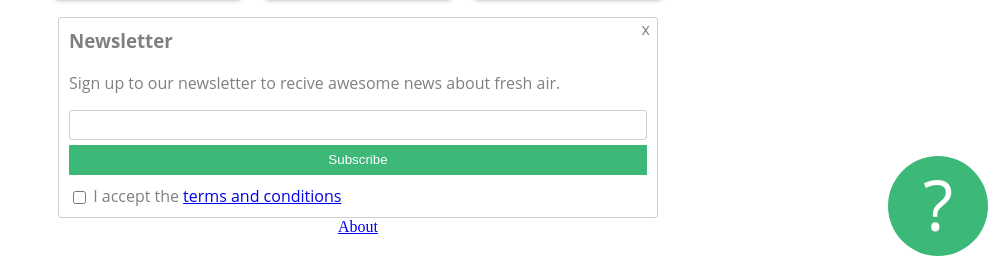
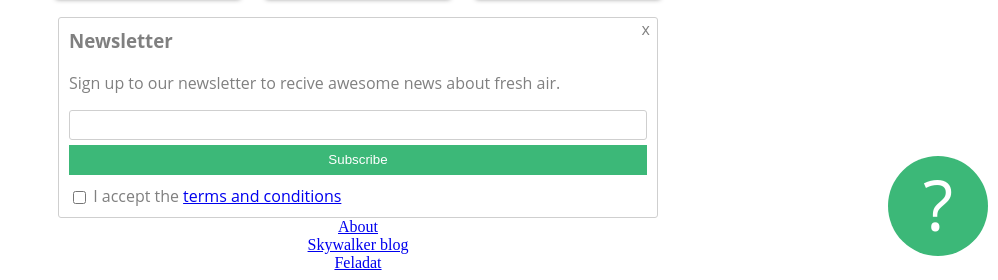
Before and after one commit to bombazone/bombazone.github.io, a plain HTML site: page gyak3.html in a window 1280 px wide. Shown: the part 534-814 px from the top of the page, without its empty margins (282-1280 px from the left). Drawn offline with Linux system fonts and the light colour scheme.

Commit message:
Add files via upload

```diff
--- a/gyak3.html
+++ b/gyak3.html
@@ -43,5 +43,7 @@
         <div class="questioncircle">?</div>
     </div>
     <a class="valami" link href="about.html">About</a>
+    <a class="valami" link href="Skywalker.html">Skywalker blog</a>
+    <a class="valami" link href="feladat1.html">Feladat</a>
 </body>
 </html>
```
